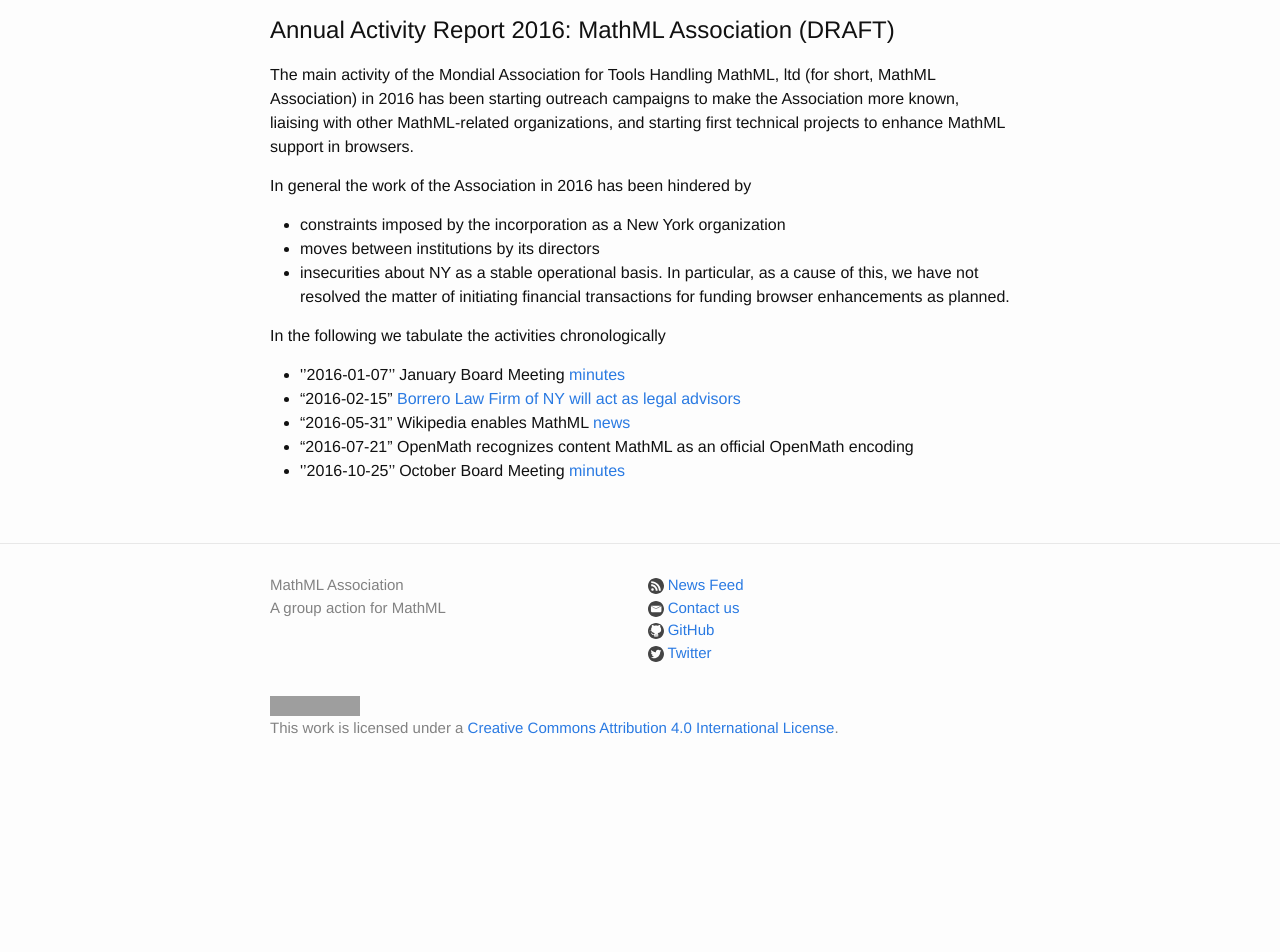
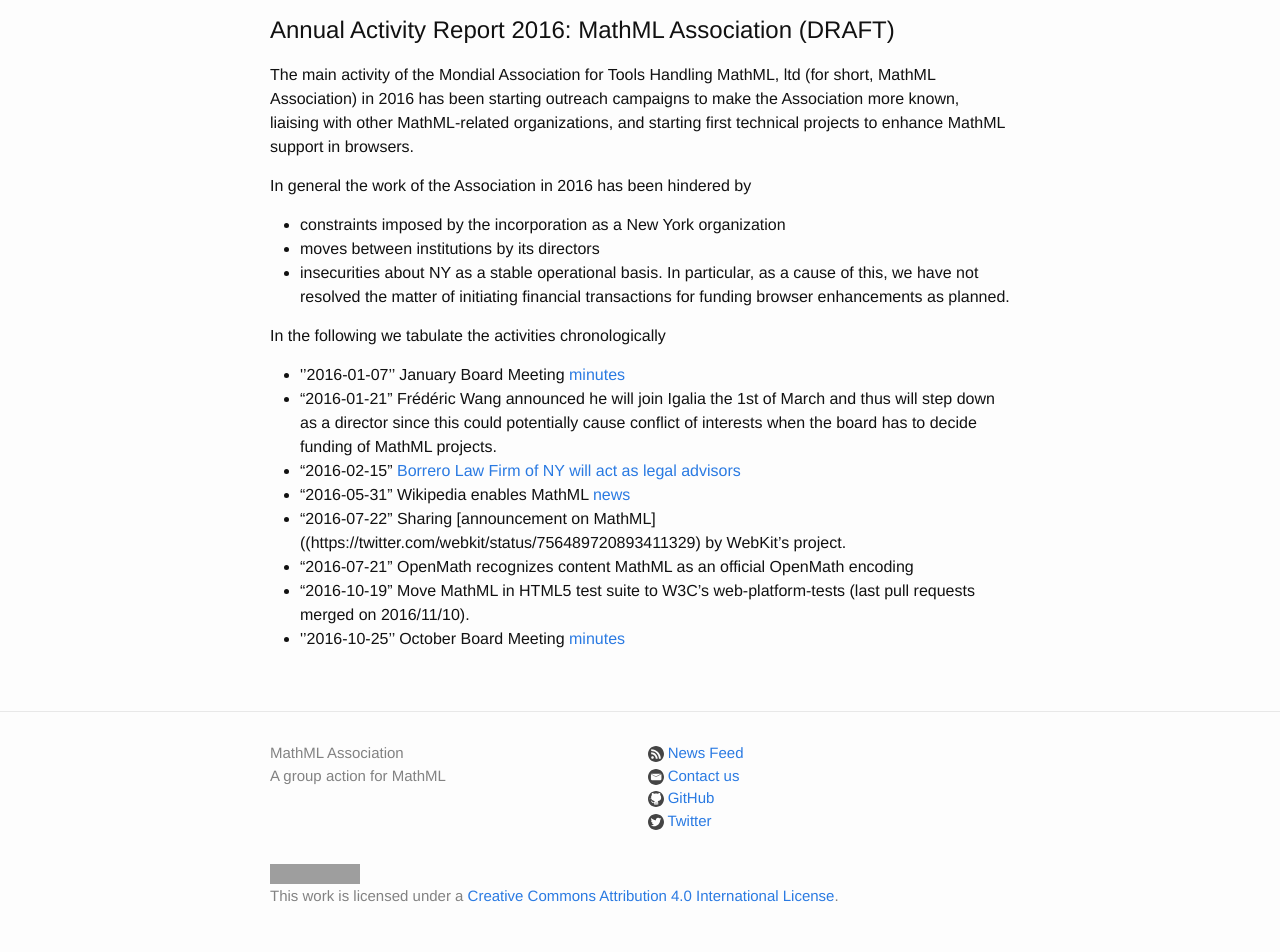
Before and after one commit to MathML/website, a Jekyll site: the page built from reports/2016.md, in a window 1280 px wide. Shown: the part 432-1384 px from the top of the page. Built offline with Jekyll 4.4.1, drawn with Linux system fonts in a browser that asks for light colours; before the commit the page ends 1216 px from its top, so only the background shows below that; grey boxes are pictures that could not be loaded.

Commit message:
adding Fred's items

```diff
--- a/reports/2016.md
+++ b/reports/2016.md
@@ -20,9 +20,14 @@
 In the following we tabulate the activities chronologically
 
 * ''2016-01-07'' January Board Meeting [minutes](/meetings/board-2016-01-07.html)
+* "2016-01-21" Frédéric Wang announced he will join Igalia the 1st of March and thus will step down as a director since this could potentially cause conflict of interests when the board has to decide funding of MathML projects.
 * "2016-02-15" [Borrero Law Firm of NY will act as legal advisors](http://mathml-association.org/announcement/2016/02/15/borrero-law.html)
 * "2016-05-31" Wikipedia enables MathML [news](http://mathml-association.org/announcement/2016/05/31/wikipedia.html)
+* "2016-07-22" Sharing [announcement on MathML]((https://twitter.com/webkit/status/756489720893411329) by WebKit's project.
 * "2016-07-21" OpenMath recognizes content MathML as an official OpenMath encoding
+* "2016-10-19" Move MathML in HTML5 test suite to W3C's web-platform-tests (last pull requests merged on 2016/11/10).
 * ''2016-10-25'' October Board Meeting [minutes](/meetings/board-2016-10-15.html)
+
+
 <!--  LocalWords:  organization organizations
  -->
```
